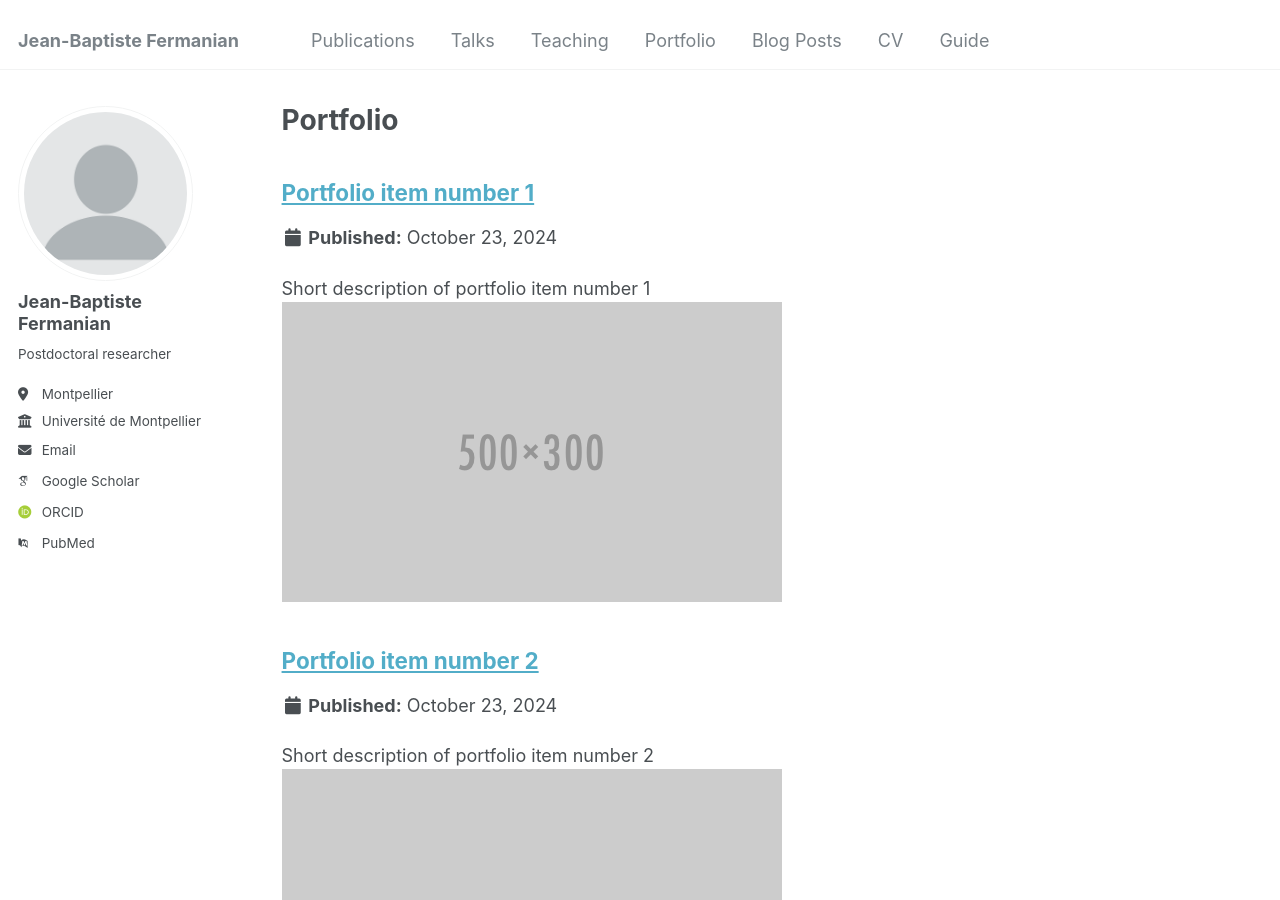
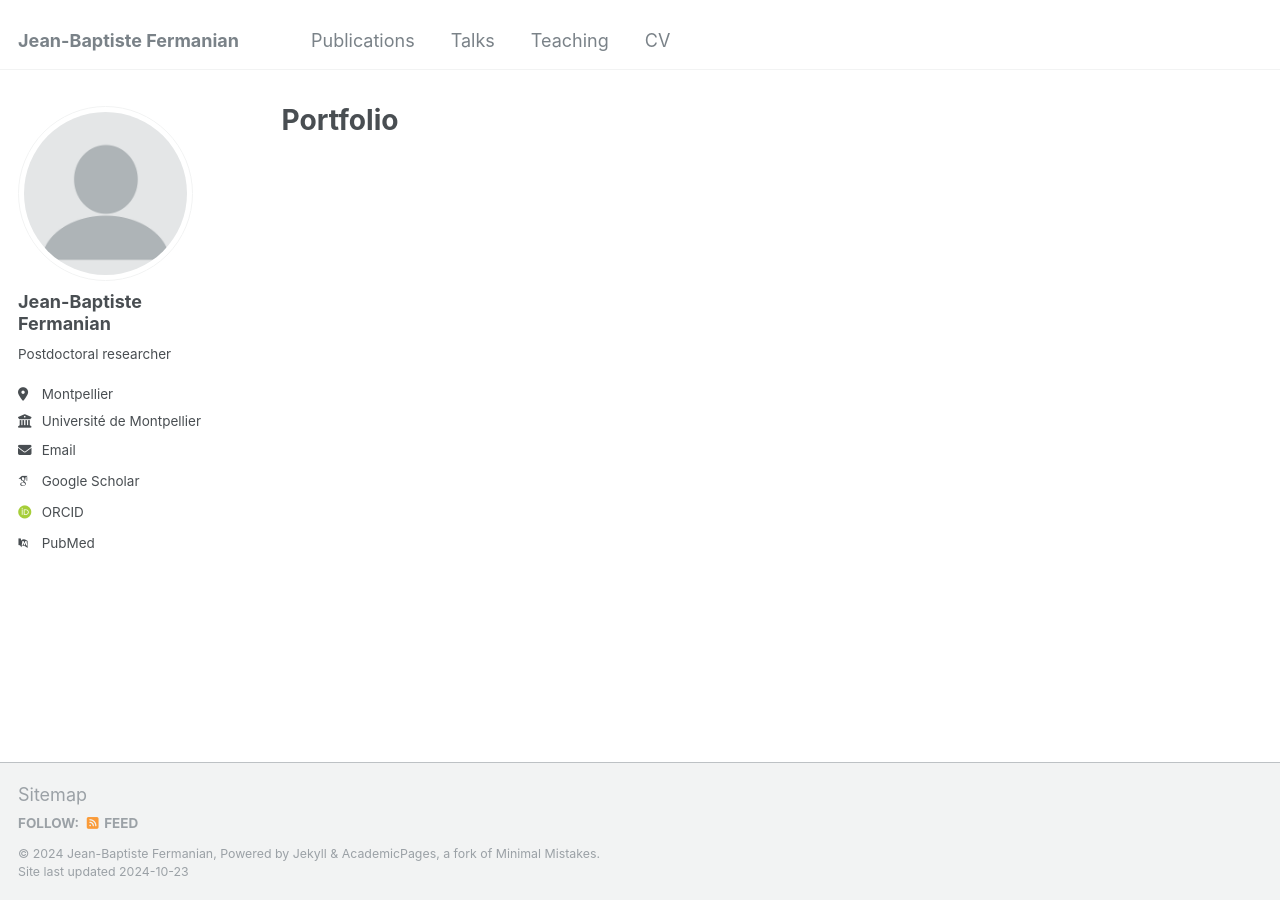
Before and after one commit to jeanbaptistefermanian/jeanbaptistefermanian.github.io, a Jekyll site: the page built from _pages/portfolio.html, in a window 1280 px wide and 900 px high. Built offline with Jekyll 4.4.1, drawn with Linux system fonts in a browser that asks for light colours; some web fonts are replaced.

Commit message:
change navigation

```diff
--- a/_data/navigation.yml
+++ b/_data/navigation.yml
@@ -14,14 +14,5 @@ main:
   - title: "Teaching"
     url: /teaching/
 
-  - title: "Portfolio"
-    url: /portfolio/
-
-  - title: "Blog Posts"
-    url: /year-archive/
-
   - title: "CV"
     url: /cv/
-
-  - title: "Guide"
-    url: /markdown/
--- a/_portfolio/portfolio-1.md
+++ /dev/null
@@ -1,7 +0,0 @@
----
-title: "Portfolio item number 1"
-excerpt: "Short description of portfolio item number 1<br/><img src='/images/500x300.png'>"
-collection: portfolio
----
-
-This is an item in your portfolio. It can be have images or nice text. If you name the file .md, it will be parsed as markdown. If you name the file .html, it will be parsed as HTML.
--- a/_portfolio/portfolio-2.html
+++ /dev/null
@@ -1,7 +0,0 @@
----
-title: "Portfolio item number 2"
-excerpt: "Short description of portfolio item number 2 <br/><img src='/images/500x300.png'>"
-collection: portfolio
----
-
-This is an item in your portfolio. It can be have images or nice text. If you name the file .md, it will be parsed as markdown. If you name the file .html, it will be parsed as HTML.
```
